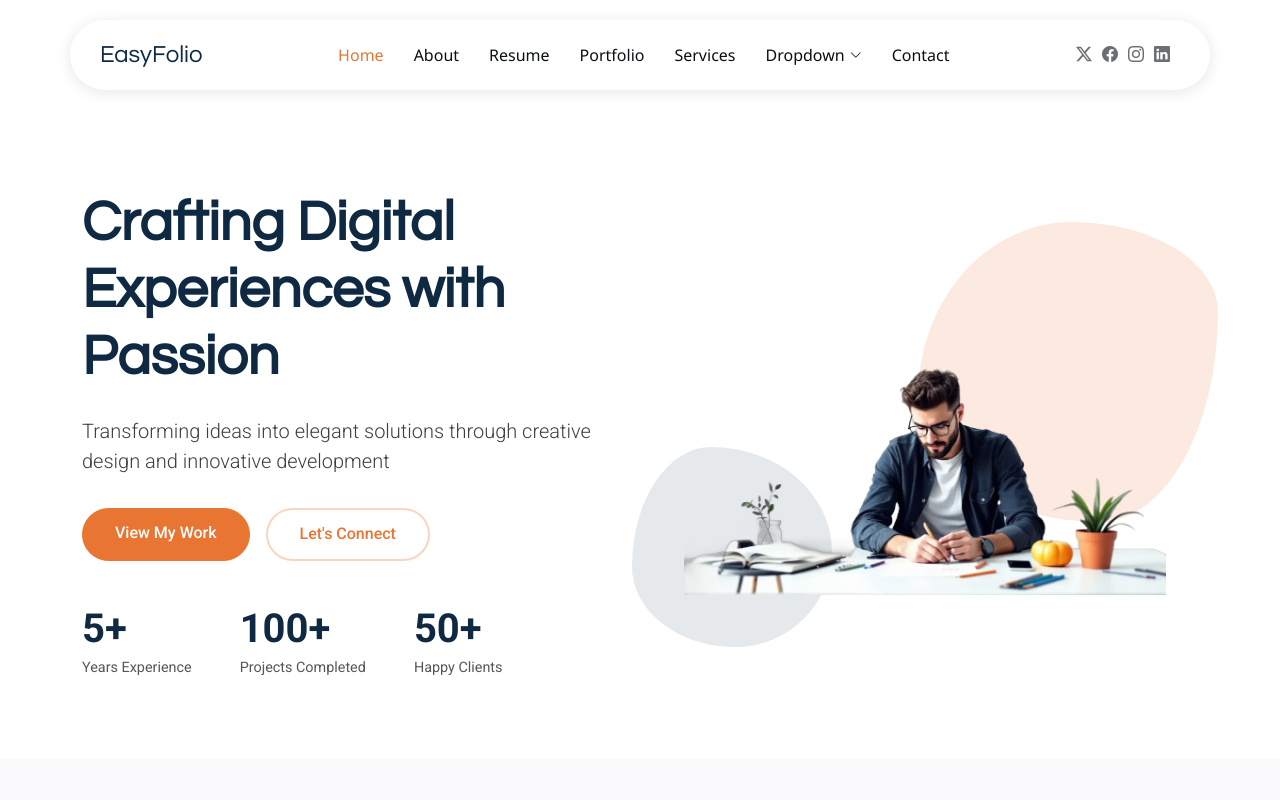
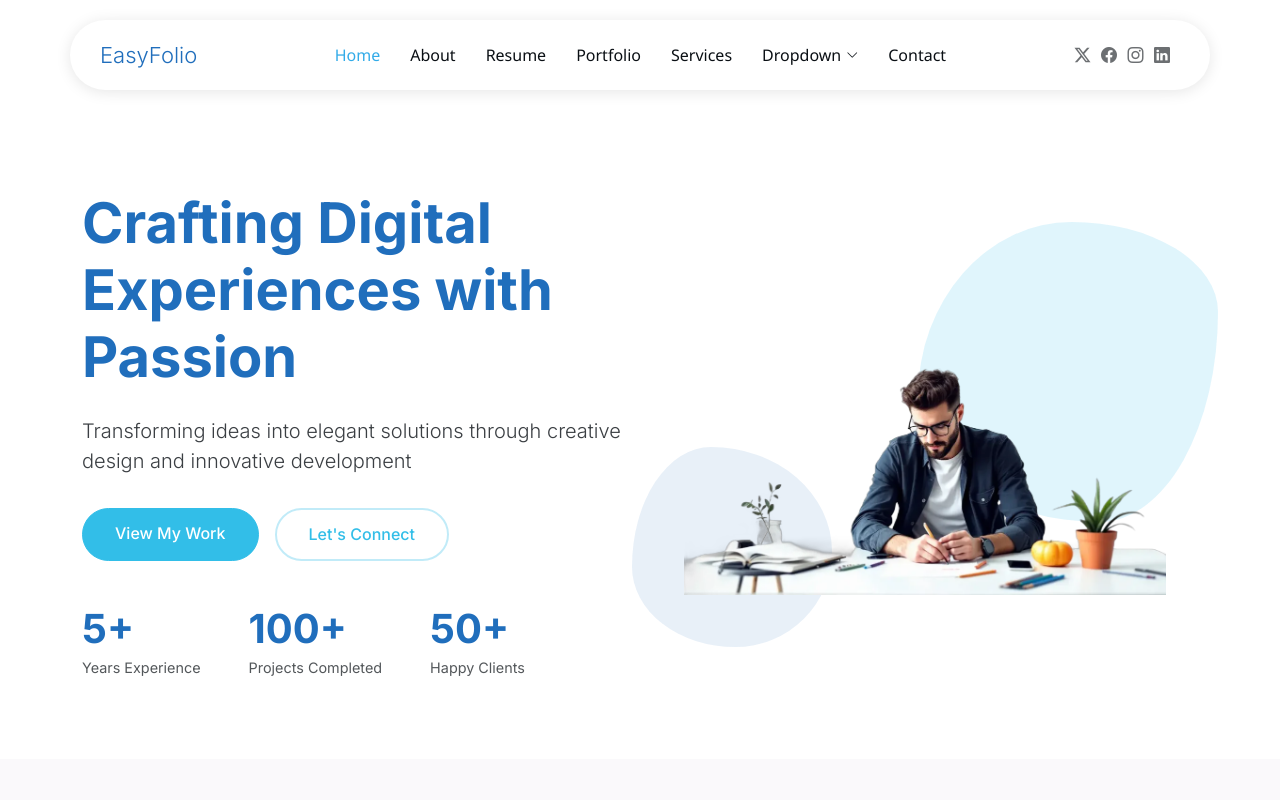
Before and after one commit to nimanthaonline/Portfolio, a plain HTML site: page index.html in a window 1280 px wide. Shown: the top 800 px of the page. Drawn offline with Linux system fonts and the light colour scheme.

Commit message:
Update font styles to use 'Inter' and adjust color variables for improved design consistency.

```diff
--- a/assets/css/main.css
+++ b/assets/css/main.css
@@ -12,8 +12,8 @@
 --------------------------------------------------------------*/
 /* Fonts */
 :root {
-  --default-font: "Roboto",  system-ui, -apple-system, "Segoe UI", Roboto, "Helvetica Neue", Arial, "Noto Sans", "Liberation Sans", sans-serif, "Apple Color Emoji", "Segoe UI Emoji", "Segoe UI Symbol", "Noto Color Emoji";
-  --heading-font: "Questrial",  sans-serif;
+  --default-font: "Inter",  system-ui, -apple-system, "Segoe UI", Roboto, "Helvetica Neue", Arial, "Noto Sans", "Liberation Sans", sans-serif, "Apple Color Emoji", "Segoe UI Emoji", "Segoe UI Symbol", "Noto Color Emoji", "Inter";
+  --heading-font: "Inter",  sans-serif;
   --nav-font: "Noto Sans",  sans-serif;
 }
 
@@ -21,8 +21,8 @@
 :root {
   --background-color: #ffffff; /* Background color for the entire website, including individual sections */
   --default-color: #0a0f14; /* Default color used for the majority of the text content across the entire website */
-  --heading-color: #0f2943; /* Color for headings, subheadings and title throughout the website */
-  --accent-color: #e87532; /* Accent color that represents your brand on the website. It's used for buttons, links, and other elements that need to stand out */
+  --heading-color: #206ebc; /* Color for headings, subheadings and title throughout the website */
+  --accent-color: #32bee8; /* Accent color that represents your brand on the website. It's used for buttons, links, and other elements that need to stand out */
   --surface-color: #ffffff; /* The surface color is used as a background of boxed elements within sections, such as cards, icon boxes, or other elements that require a visual separation from the global background. */
   --contrast-color: #ffffff; /* Contrast color for text, ensuring readability against backgrounds of accent, heading, or default colors. */
 }
@@ -30,7 +30,7 @@
 /* Nav Menu Colors - The following color variables are used specifically for the navigation menu. They are separate from the global colors to allow for more customization options */
 :root {
   --nav-color: #0a0f14;  /* The default color of the main navmenu links */
-  --nav-hover-color: #e87532; /* Applied to main navmenu links when they are hovered over or active */
+  --nav-hover-color: #32abe8; /* Applied to main navmenu links when they are hovered over or active */
   --nav-mobile-background-color: #ffffff; /* Used as the background color for mobile navigation menu */
   --nav-dropdown-background-color: #ffffff; /* Used as the background color for dropdown items that appear when hovering over primary navigation items */
   --nav-dropdown-color: #0a0f14; /* Used for navigation links of the dropdown items in the navigation menu. */
@@ -167,10 +167,10 @@ h6 {
 }
 
 .header .logo h1 {
-  font-size: 24px;
+  font-size: 22px;
   margin: 0;
   padding-left: 5px;
-  font-weight: 500;
+  font-weight: 300;
   color: var(--heading-color);
 }
 
--- a/index.html
+++ b/index.html
@@ -15,7 +15,11 @@
   <!-- Fonts -->
   <link href="https://fonts.googleapis.com" rel="preconnect">
   <link href="https://fonts.gstatic.com" rel="preconnect" crossorigin>
-  <link href="https://fonts.googleapis.com/css2?family=Roboto:ital,wght@0,100;0,300;0,400;0,500;0,700;0,900;1,100;1,300;1,400;1,500;1,700;1,900&family=Noto+Sans:ital,wght@0,100;0,200;0,300;0,400;0,500;0,600;0,700;0,800;0,900;1,100;1,200;1,300;1,400;1,500;1,600;1,700;1,800;1,900&family=Questrial:wght@400&display=swap" rel="stylesheet">
+  <link href="https://fonts.googleapis.com/css2?family=Roboto:ital,wght@0,100;0,300;0,400;0,500;0,700;0,900;1,100;1,300;1,400;1,500;1,700;1,900&family=Noto+Sans:ital,wght@0,100;0,200;0,300;0,400;0,500;0,600;0,700;0,800;0,900;1,100;1,200;1,300;1,400;1,500;1,600;1,700;1,800;1,900&family=Inter:ital,opsz,wght@0,14..32,100..900;1,14..32,100..900&family=Questrial:wght@400&display=swap" rel="stylesheet">
+
+  <link rel="preconnect" href="https://fonts.googleapis.com">
+<link rel="preconnect" href="https://fonts.gstatic.com" crossorigin>
+<link href="https://fonts.googleapis.com/css2?family=Inter:ital,opsz,wght@0,14..32,100..900;1,14..32,100..900&display=swap" rel="stylesheet">
 
   <!-- Vendor CSS Files -->
   <link href="assets/vendor/bootstrap/css/bootstrap.min.css" rel="stylesheet">
```
